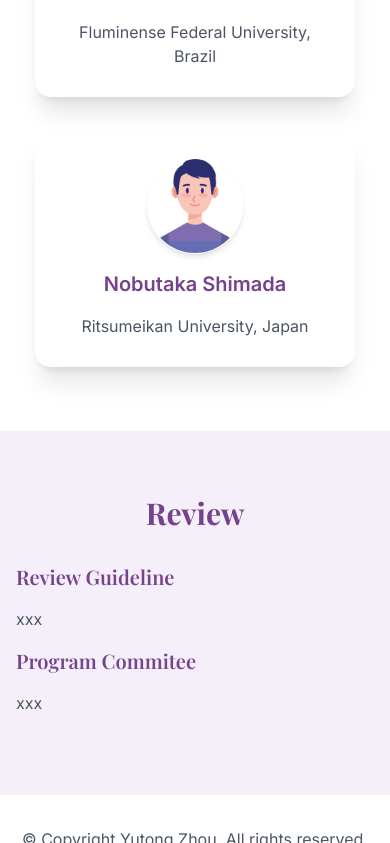
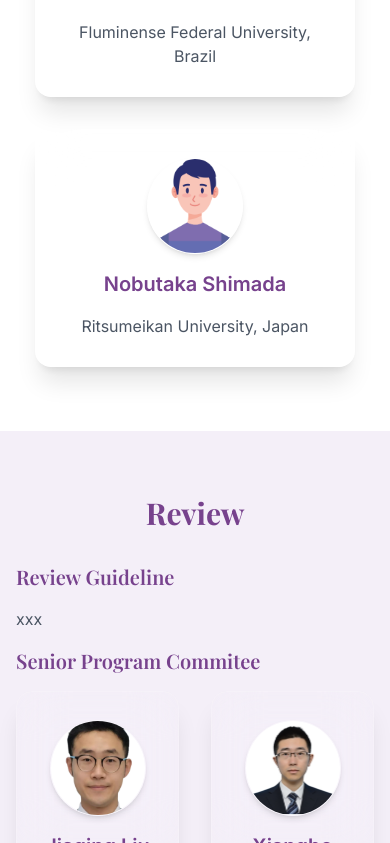
Before and after one commit to ElizaZhou96/EmpAI26, a React (Vite) app: page / in a window 390 px wide. Shown: the part 11157-12000 px from the top of the page. Built offline with nearby package versions, Linux system fonts and the light colour scheme.

Commit message:
Update App.tsx

```diff
--- a/src/App.tsx
+++ b/src/App.tsx
@@ -320,7 +320,22 @@ function App() {
             <p className="text-gray-600 mb-4">
             xxx
             </p>
-            <h3 className="text-xl font-semibold text-[#77428D] mb-4">Program Commitee</h3>
+            <h3 className="text-xl font-semibold text-[#77428D] mb-4">Senior Program Commitee</h3>
+			<div className="grid grid-cols-2 sm:grid-cols-2 lg:grid-cols-2 gap-8 items-stretch">
+            <OrganizerCard
+              name="Jiaqing Liu"
+              role="Ritsumeikan University, Japan"
+              image="/jiaqing.png"
+              website="https://sites.google.com/view/jiaqingliu/home"
+            />
+			<OrganizerCard
+              name="Xiangbo Kong"
+              role="Toyama Prefectural University, Japan"
+              image="/xiangbo.png"
+              website="https://isd.pu-toyama.ac.jp/depts/researchers/kong.html"
+            />
+          </div>
+			<h3 className="text-xl font-semibold text-[#77428D] mb-4">Program Commitee</h3>
             <p className="text-gray-600 mb-4">
             xxx
             </p>
```
